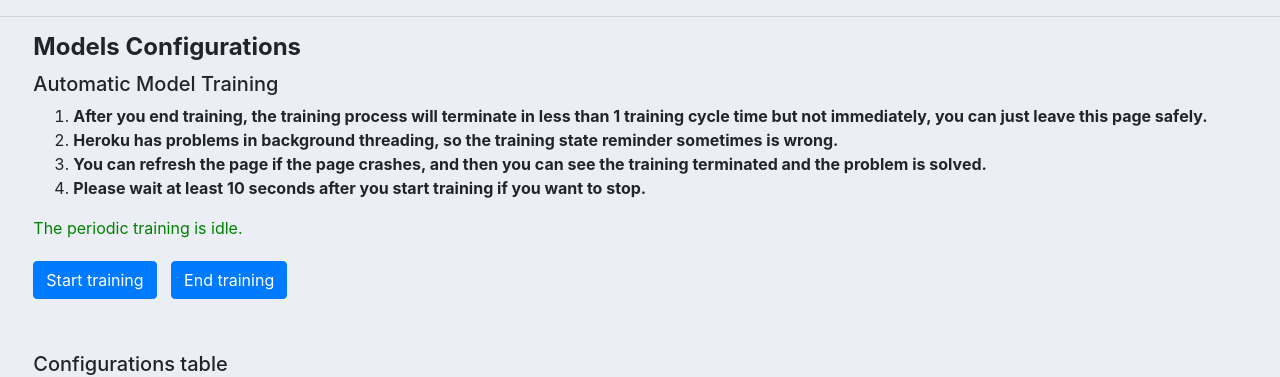
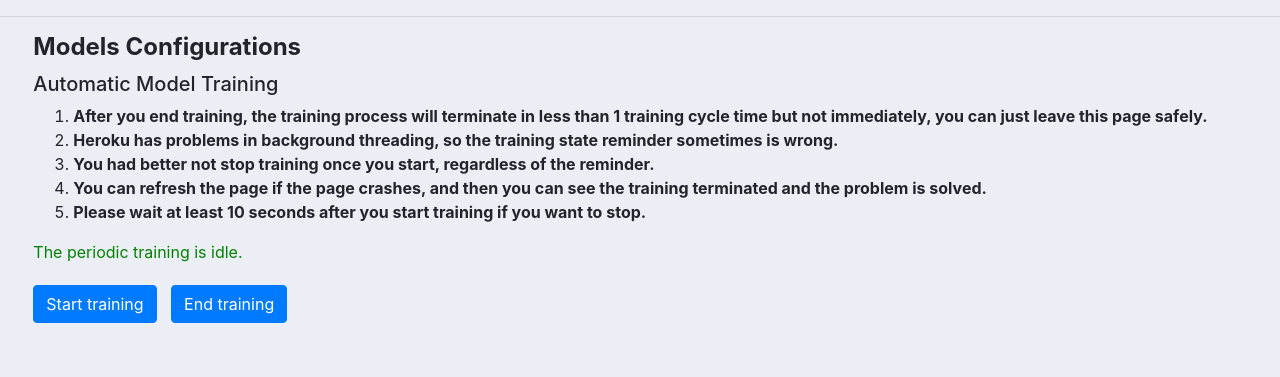
Before and after one commit to dcsil/jerryrat, a Django app: page /model_controlls_page/ in a window 1280 px wide; the page is wider, and only the part inside the window is pictured. Shown: the part 66-443 px from the top of that part. Run offline with Django 3.2, Linux system fonts and the light colour scheme; the visitor is signed in with stand-in values (Sample User, id 1); data that the repository does not hold is empty; some libraries are stand-ins or nearby versions.

Commit message:
instruction

```diff
--- a/app/myapp/templates/model_controlls_page.html
+++ b/app/myapp/templates/model_controlls_page.html
@@ -31,6 +31,7 @@
                     time but not immediately, you can just leave this page safely.</strong></li>
                 <li><strong>Heroku has problems in background threading, so the training state reminder sometimes
                     is wrong.</strong></li>
+                <li><strong>You had better not stop training once you start, regardless of the reminder.</strong></li>
                 <li><strong>You can refresh the page if the page crashes, and then you can see the training terminated
                 and the problem is solved.</strong></li>
                 <li><strong>Please wait at least 10 seconds after you start training if you want
```
Also changed, not shown: 1 other file.
